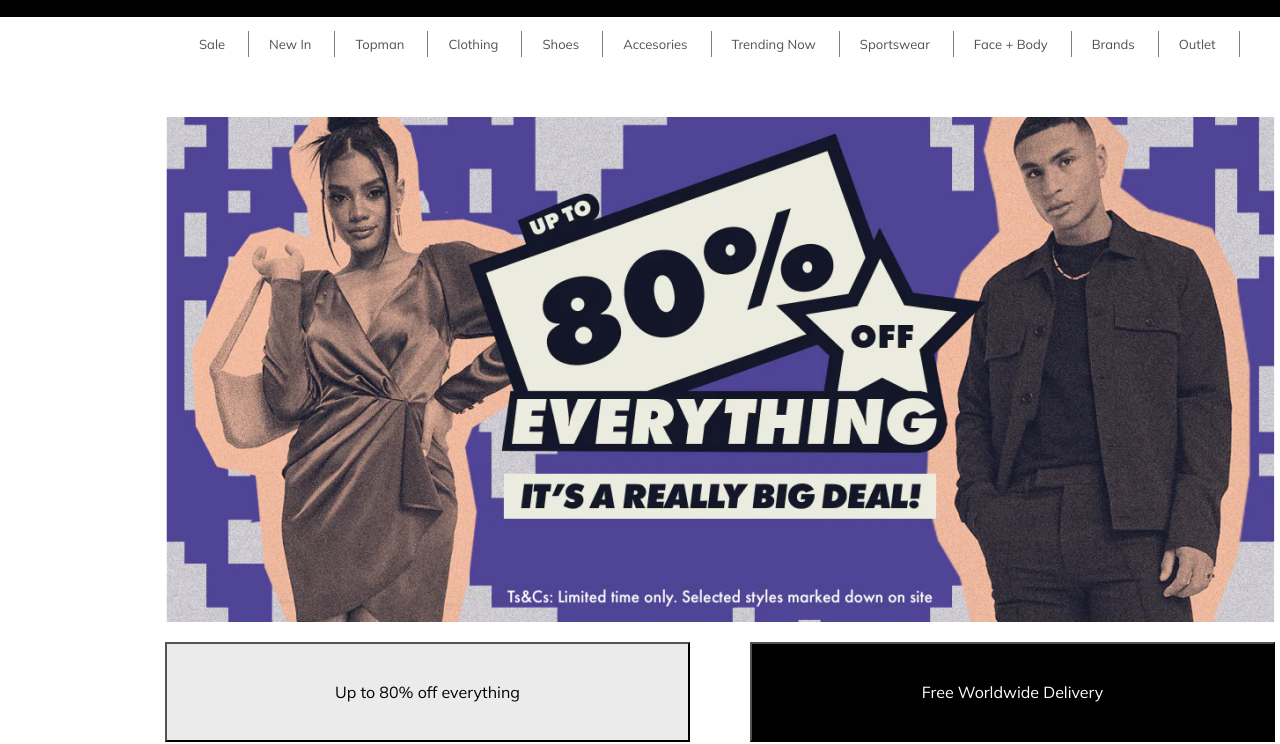
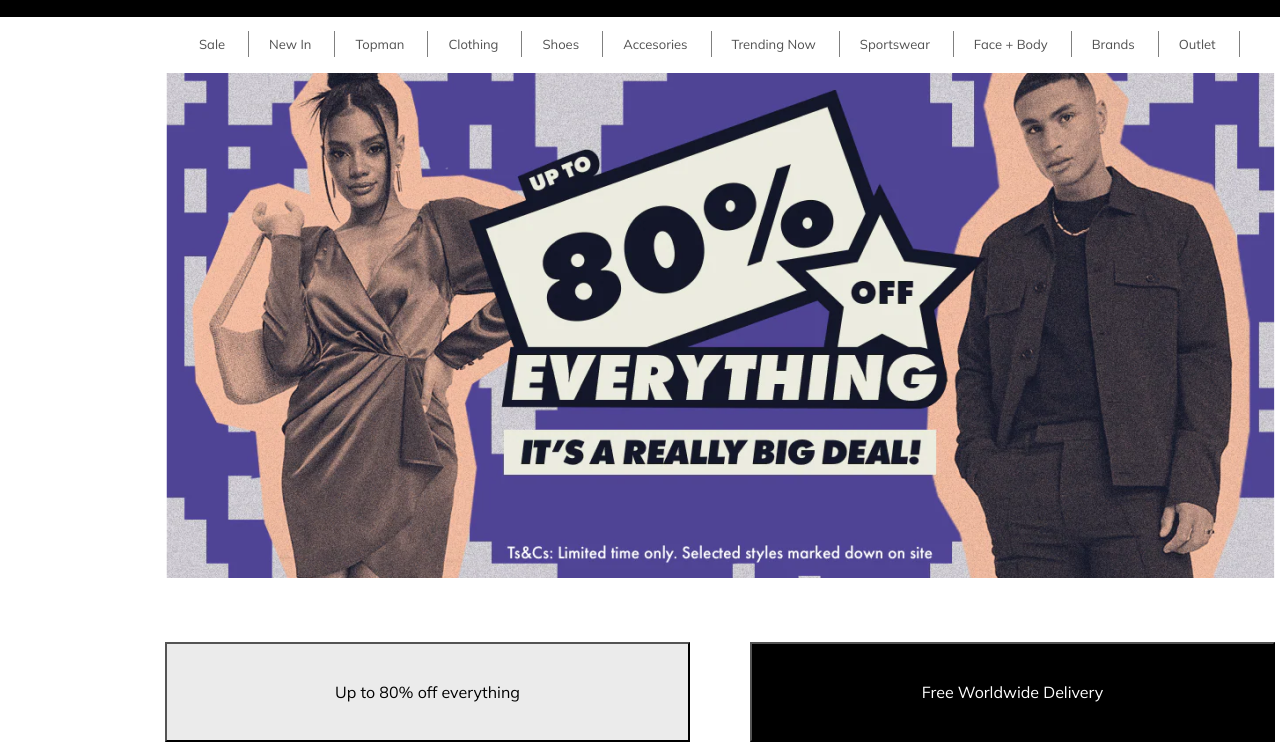
Before and after one commit to himizan/main-design, a plain HTML site: page index.html in a window 1280 px wide. Shown: the part 83-827 px from the top of the page. Drawn offline with Linux system fonts and the light colour scheme; files whose address does not match are found by name; a web font is replaced by a local one.

Commit message:
main-design

```diff
--- a/style.css
+++ b/style.css
@@ -132,10 +132,9 @@ color: #515151;
   top: 20px;
 }
 .header-part img{
-  position: absolute;
-
+  position: relative;
   left: 165px;
-  top: 200px;
+  top: 100px;
   }
 .header-part .button-1{
   position: absolute;
```
